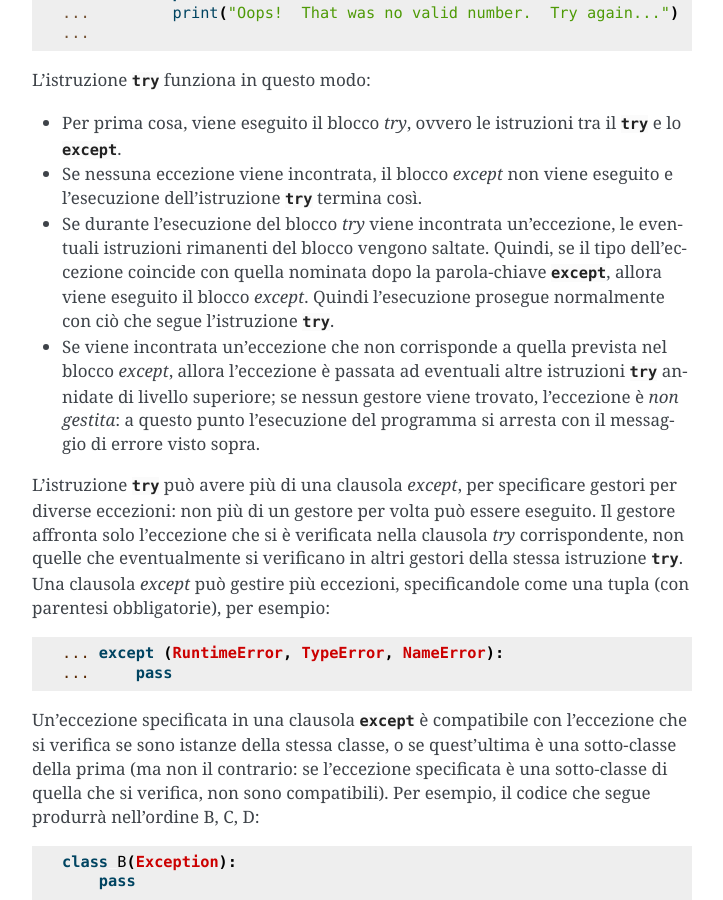
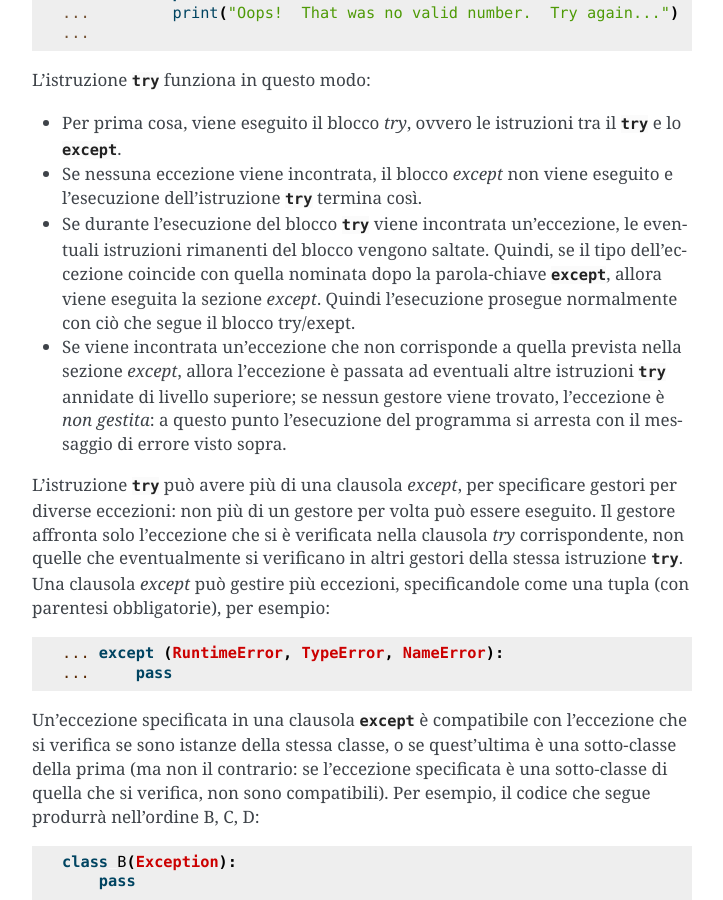
Before and after one commit to ricpol/pytutorial-it, a Sphinx documentation site: the page built from tutorial/source/errors.rst, in a window 1280 px wide and 900 px high, scrolled down 1839 px. Shown: the whole window, without its empty margins (388-1111 px from the left). Built offline with Sphinx 7.4.7, drawn with Linux system fonts in a browser that asks for light colours.

```diff
--- a/tutorial/source/appetite.rst
+++ b/tutorial/source/appetite.rst
@@ -9,7 +9,7 @@
     Questa è la traduzione della **versione "di sviluppo" del Tutorial**,
     corrispondente a Python 3.10 e al "master branch" della repository,
     ed è aggiornata al
-    `16 dicembre 2020 <https://github.com/python/cpython/commits/master/Doc/tutorial>`_.
+    `31 gennaio 2021 <https://github.com/python/cpython/commits/master/Doc/tutorial>`_.
 
     La repository GitHub di questo progetto
     `si trova qui <https://github.com/ricpol/pytutorial-it>`_:
--- a/tutorial/source/errors.rst
+++ b/tutorial/source/errors.rst
@@ -102,15 +102,15 @@ L'istruzione :keyword:`try` funziona in questo modo:
 * Se nessuna eccezione viene incontrata, il blocco *except* non viene eseguito
   e l'esecuzione dell'istruzione :keyword:`try` termina così.
 
-* Se durante l'esecuzione del blocco *try* viene incontrata un'eccezione, le
-  eventuali istruzioni rimanenti del blocco vengono saltate. Quindi, se il
-  tipo dell'eccezione coincide con quella nominata dopo la parola-chiave
-  :keyword:`except`, allora viene eseguito il blocco *except*. Quindi
-  l'esecuzione prosegue normalmente con ciò che segue l'istruzione
-  :keyword:`try`.
+* Se durante l'esecuzione del blocco :keyword:`try` viene incontrata
+  un'eccezione, le eventuali istruzioni rimanenti del blocco vengono saltate.
+  Quindi, se il tipo dell'eccezione coincide con quella nominata dopo la
+  parola-chiave :keyword:`except`, allora viene eseguita la sezione *except*.
+  Quindi l'esecuzione prosegue normalmente con ciò che segue il blocco
+  try/exept.
 
-* Se viene incontrata un'eccezione che non corrisponde a quella prevista nel
-  blocco *except*, allora l'eccezione è passata ad eventuali altre istruzioni
+* Se viene incontrata un'eccezione che non corrisponde a quella prevista nella
+  sezione *except*, allora l'eccezione è passata ad eventuali altre istruzioni
   :keyword:`try` annidate di livello superiore; se nessun gestore viene
   trovato, l'eccezione è *non gestita*: a questo punto l'esecuzione del
   programma si arresta con il messaggio di errore visto sopra.
```
